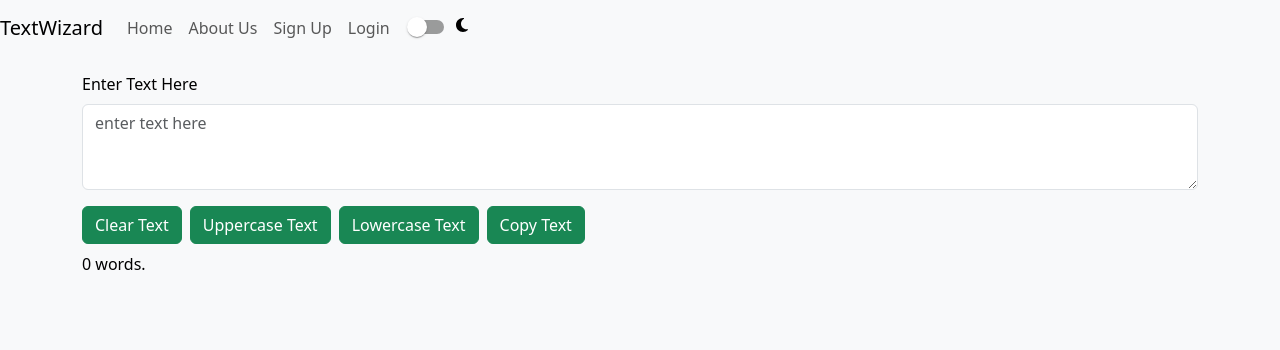
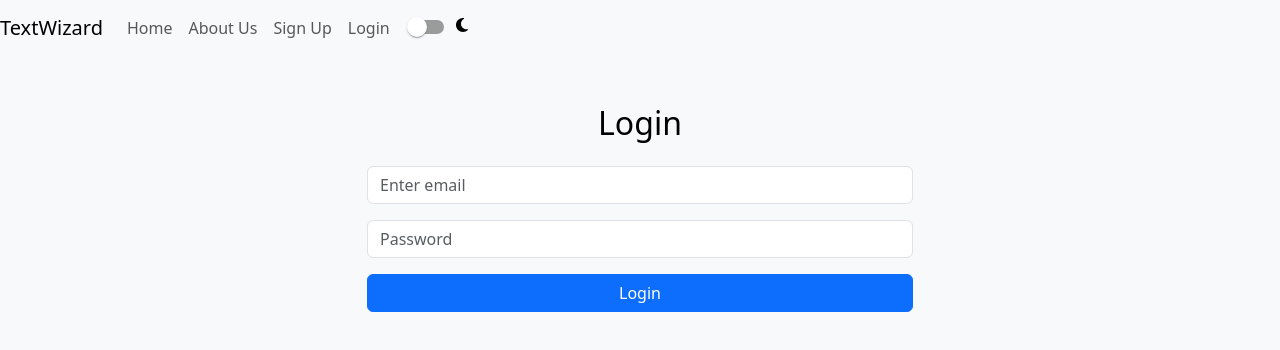
Before and after one commit to dharmsolanki/textwizard, a React (Create React App) app: page / in a window 1280 px wide. Shown: the top 350 px of the page. Built offline with nearby package versions, Linux system fonts and the light colour scheme.

Commit message:
change routes

```diff
--- a/src/App.js
+++ b/src/App.js
@@ -12,10 +12,10 @@
       <Router>
         <Navbar/>
         <Routes>
-          <Route path="/" element={<Home/>} />
+          <Route path={"/home"} element={<Home/>} />
           <Route path="/about" element={<About />} />
           <Route path="/register" element={<Signup />} />
-          <Route path="/login" element={<Login />} />
+          <Route path="/" element={<Login />} />
         </Routes>
       </Router>
     </div>
--- a/src/component/Login.js
+++ b/src/component/Login.js
@@ -23,7 +23,7 @@
         }));
     };
 
-    function compareSingleToMultiple(singleObj, multipleObjs) {
+    const compareSingleToMultiple = (singleObj, multipleObjs) => {
         return multipleObjs.filter(obj =>
             Object.keys(singleObj).every(key => singleObj[key] === obj[key])
         );
@@ -34,7 +34,8 @@
         const matchingObjects = compareSingleToMultiple(loginInfo, usersData);
         if (matchingObjects.length == 1) {
             setLoggedIn(true);
-            navigate('/');
+            navigate('/home');
+            localStorage.setItem('loggedIn',true);
         }
         else {
             setLoggedIn(false);
--- a/src/component/Navbar.js
+++ b/src/component/Navbar.js
@@ -36,7 +36,7 @@
                 <Link className="navbar-brand" to="/">TextWizard</Link>
                 <ul className="navbar-nav">
                     <li className="nav-item">
-                        <Link className="nav-link" to="/">Home</Link>
+                        <Link className="nav-link" to="/home">Home</Link>
                     </li>
                     <li className="nav-item">
                         <Link className="nav-link" to="/about">About Us</Link>
@@ -45,7 +45,7 @@
                         <Link className="nav-link" to="/register">Sign Up</Link>
                     </li>
                     <li className="nav-item">
-                        <Link className="nav-link" to="/login">Login</Link>
+                        <Link className="nav-link" to="/">Login</Link>
                     </li>
                     <li className='nav-item'>
                         <Switch color="warning" onChange={handleChange} checked={checked}/>
```
